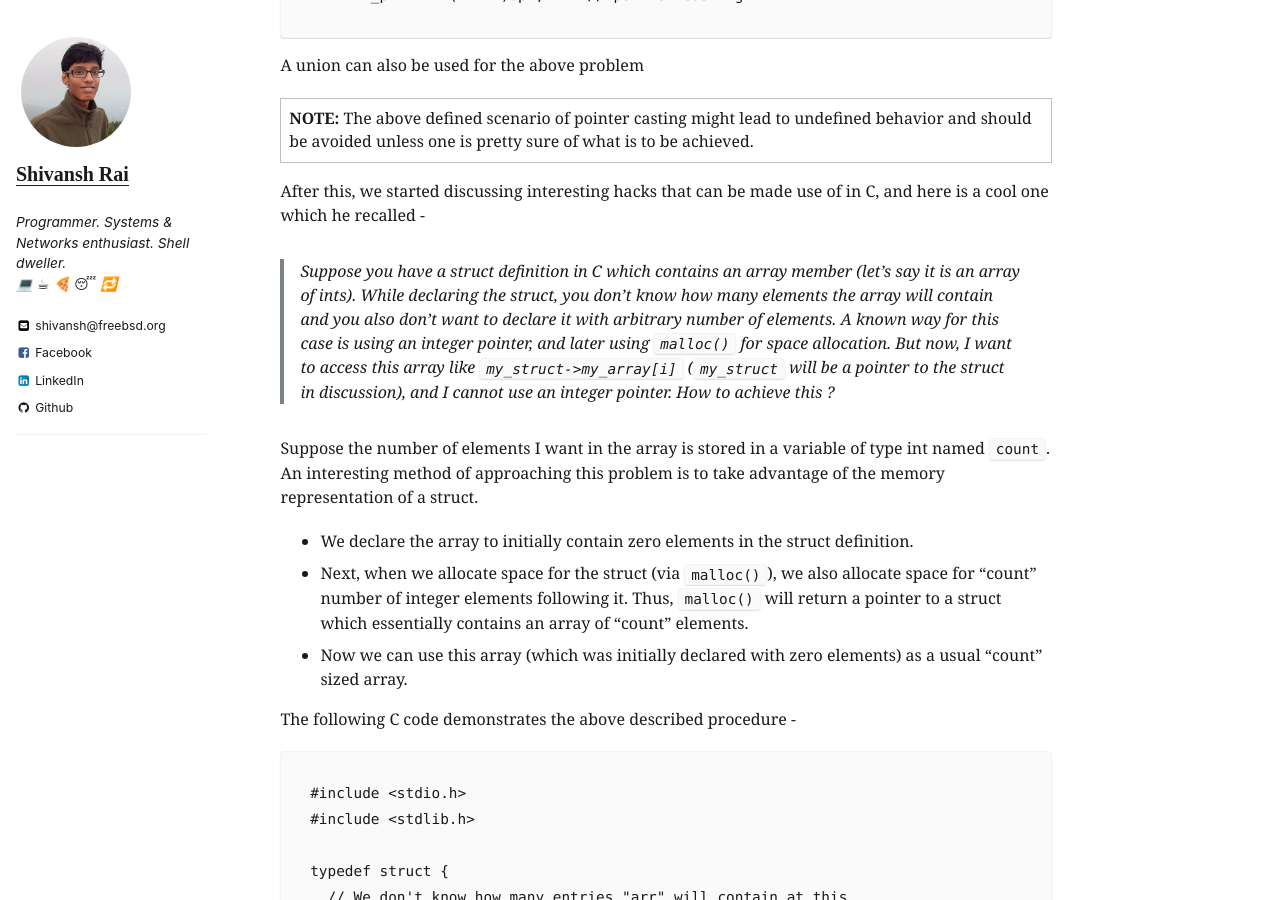
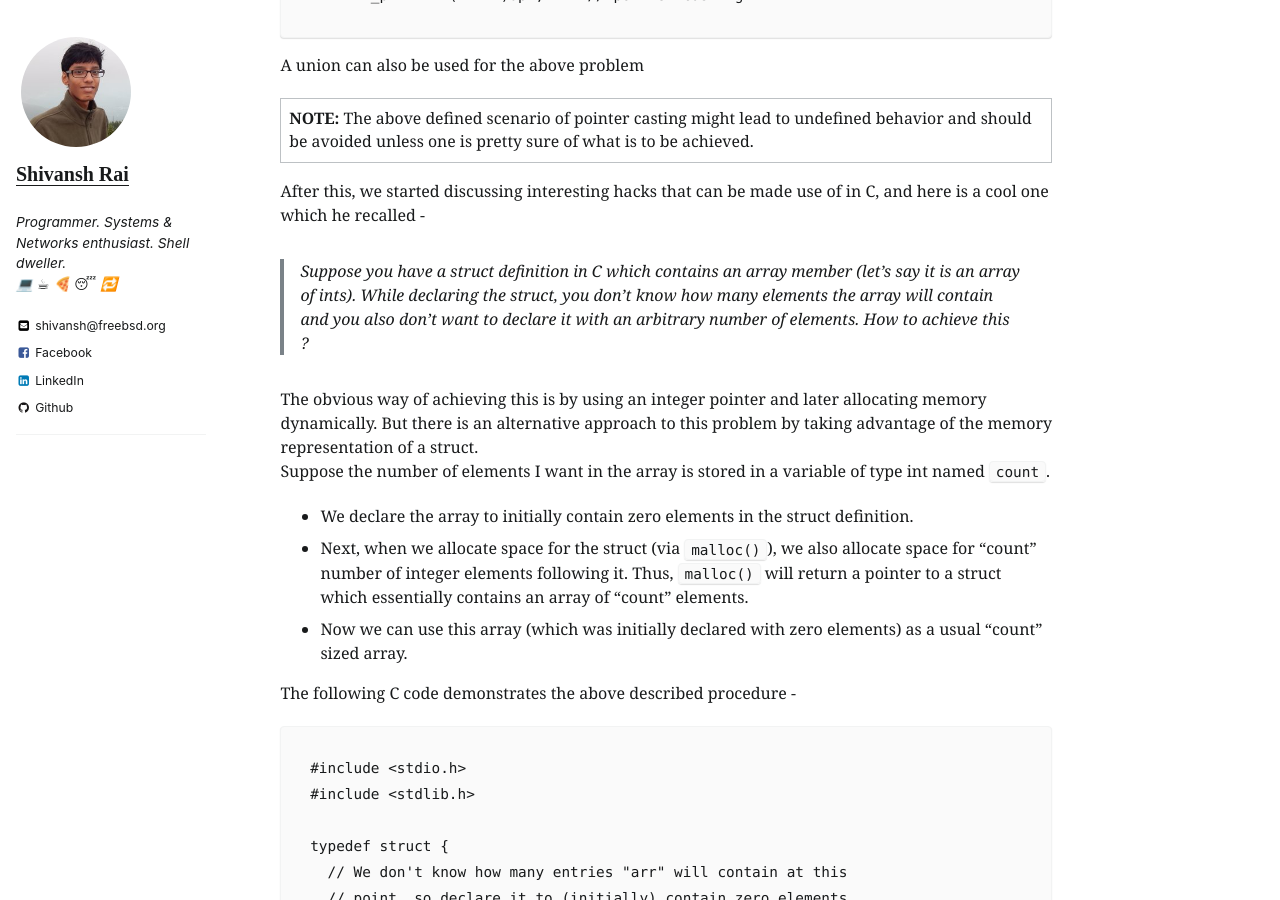
Before and after one commit to shivansh/shivansh.github.io, a Jekyll site: the page built from _posts/2017-08-17-How-interesting-can-C-get.md, in a window 1280 px wide and 900 px high, scrolled down 619 px. Built offline with Jekyll 4.4.1, drawn with Linux system fonts in a browser that asks for light colours; emoji names are drawn with the system emoji font; comment, search, counter and statistics services are not loaded.

Commit message:
post: Improve wording

```diff
--- a/_posts/2017-08-17-How-interesting-can-C-get.md
+++ b/_posts/2017-08-17-How-interesting-can-C-get.md
@@ -22,9 +22,10 @@ A union can also be used for the above problem
 
 After this, we started discussing interesting hacks that can be made use of in C, and here is a cool one which he recalled -
 
-> Suppose you have a struct definition in C which contains an array member (let's say it is an array of ints). While declaring the struct, you don't know how many elements the array will contain and you also don't want to declare it with arbitrary number of elements. A known way for this case is using an integer pointer, and later using `malloc()` for space allocation. But now, I want to access this array like `my_struct->my_array[i]` (`my_struct` will be a pointer to the struct in discussion), and I cannot use an integer pointer. How to achieve this ?
+> Suppose you have a struct definition in C which contains an array member (let's say it is an array of ints). While declaring the struct, you don't know how many elements the array will contain and you also don't want to declare it with an arbitrary number of elements. How to achieve this ?
 
-Suppose the number of elements I want in the array is stored in a variable of type int named `count`. An interesting method of approaching this problem is to take advantage of the memory representation of a struct.
+The obvious way of achieving this is by using an integer pointer and later allocating memory dynamically. But there is an alternative approach to this problem by taking advantage of the memory representation of a struct.
+Suppose the number of elements I want in the array is stored in a variable of type int named `count`.
 
 - We declare the array to initially contain zero elements in the struct definition.
 - Next, when we allocate space for the struct (via `malloc()`), we also allocate space for "count" number of integer elements following it. Thus, `malloc()` will return a pointer to a struct which essentially contains an array of "count" elements.
@@ -45,7 +46,7 @@ typedef struct {
 int main() {
   // The variable "count" contains the number of
   // entries that we desire in the array "arr".
-  int count = 4;        // an arbitrary value
+  int count = 4;  // an arbitrary value
   test_struct *str;
 
   // We take advantage of the memory representation of a struct in C.
```
